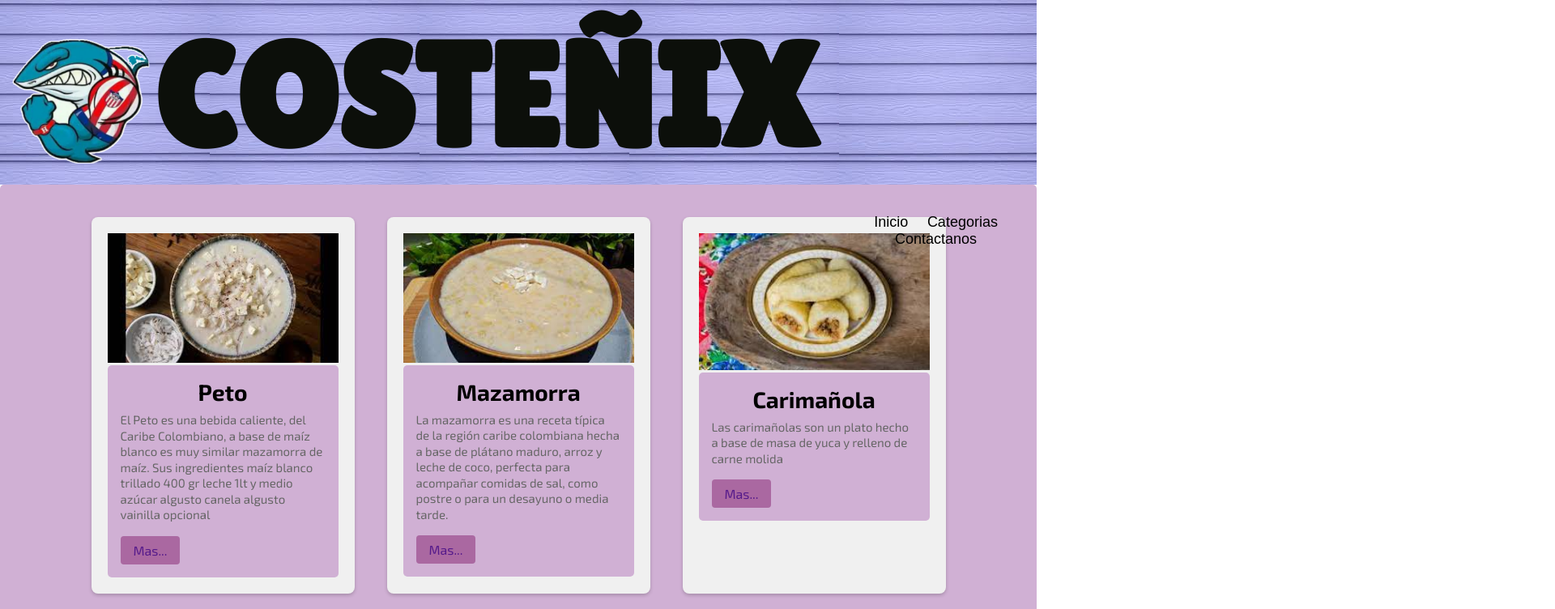
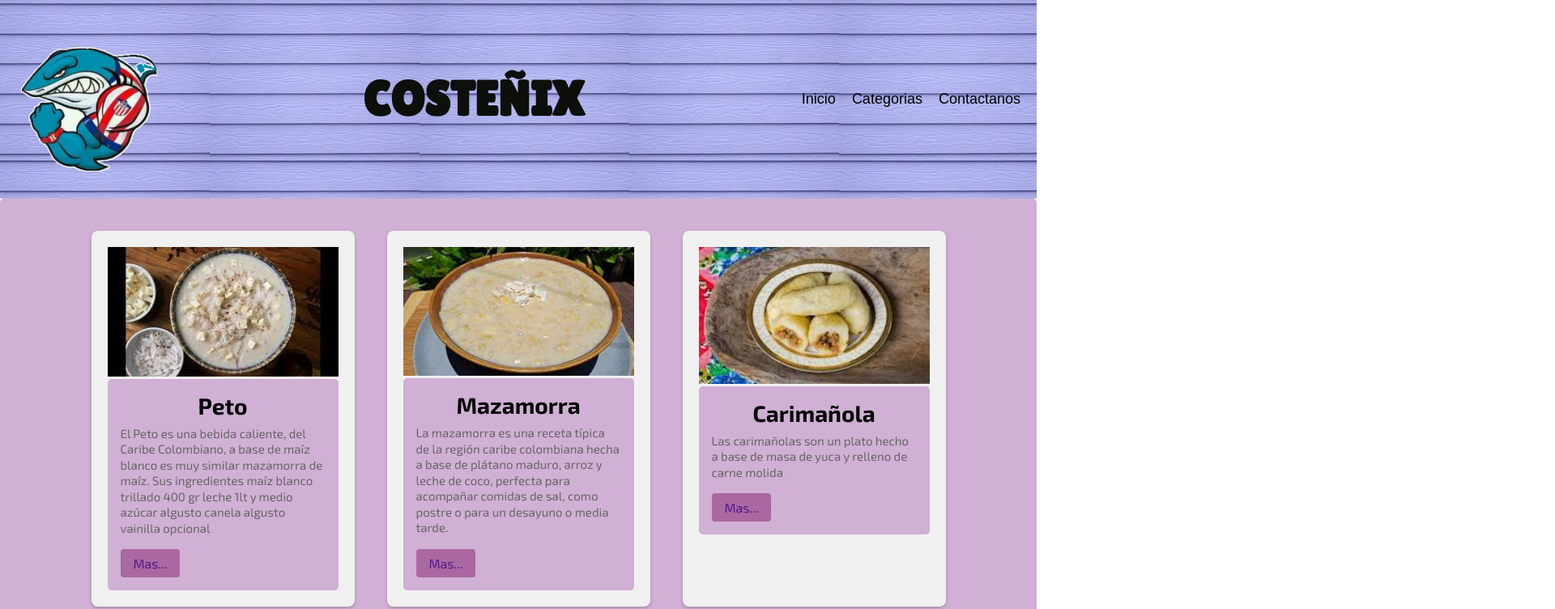
Before and after one commit to alpaulaarias/pagina-responsive-, a plain HTML site: page HTML/index.html in a window 1280 px wide. Shown: the top 752 px of the page at 81% size, 1920 px wide, since content can reach past the window. Drawn offline with Linux system fonts and the light colour scheme; a web font is replaced by a local one.

Commit message:
se agreago display flex al header

```diff
--- a/CSS/style.css
+++ b/CSS/style.css
@@ -7,14 +7,6 @@
 
 }
 
-/* body {
-    display: flex;
-    flex-wrap: wrap;
-    align-items: center;
-    justify-content: center;
-    min-height: 100vh;
-    background: rgb(209, 116, 218);
-} */
 
 .main-content {
     display: flex;
@@ -26,9 +18,12 @@
 }
 
 header{
+    justify-content: space-between;
+    flex-wrap: wrap;
+    display: flex;
     width: 100%;
     top: 1px;
-    padding: 10px;
+    padding: 20px;
     color: #ccc;
     text-align: center;
     background: #000;
@@ -38,11 +33,11 @@ header{
 
 }
 #logo{
+
     width: 180px;
     height: 180px;
     margin-top: 2%;
     border-radius: 70px;
-    margin-right: 220%;
     transition: transform 0.5;
 
 }
@@ -60,10 +55,9 @@ ul li a:hover{
 
 }
 #Nombre{
-    position: absolute;
-    top: 2%;
-    left: 190px;
-    font-size: 180px;
+    align-items: center;
+    display: flex;
+    font-size: 60px;
     color: rgb(12, 15, 10);
     font-family: "Lilita One", sans-serif;
     transition: transform 0.5;
@@ -81,9 +75,9 @@ ul li a:hover{
 
 }
 .etiquetas{
-    position: absolute;
-    top: 33%;
-    left: 79%;
+    align-items: center;
+    display: flex;
+
     color: rgb(0, 0, 0);
 
 }
```
